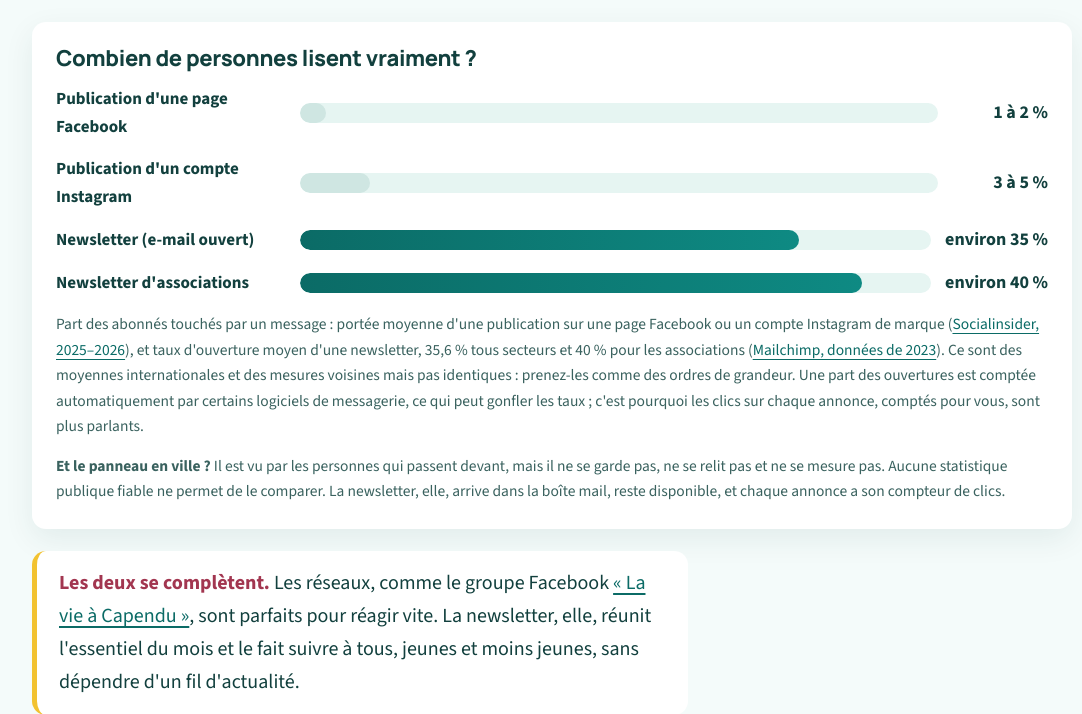
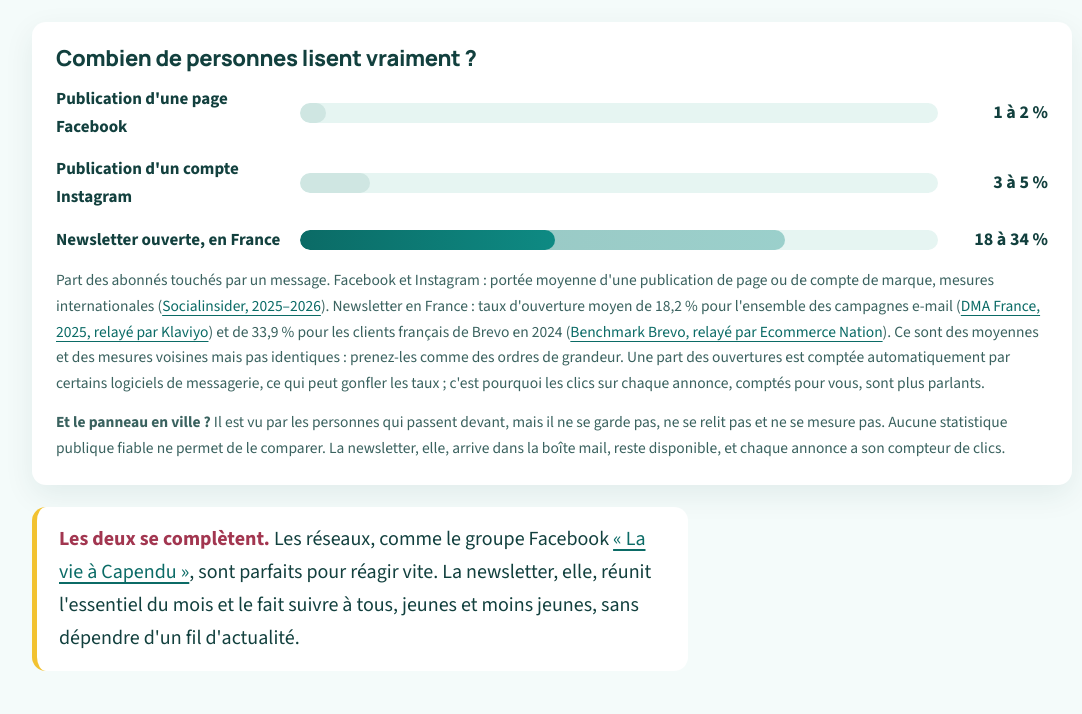
Before and after one commit to lotierimmobilier-prog/Studies, a PHP site: page / in a window 1280 px wide. Shown: the part 4026-4740 px from the top of the page, without its empty margins (88-1170 px from the left). Run offline with PHP 8.4, Linux system fonts and the light colour scheme.

Commit message:
Chiffres : newsletter en France, fourchette 18 à 34 %
Co-Authored-By: Claude Sonnet 5.5 <noreply@anthropic.com>
Claude-Session: https://claude.ai/code/session_01TzcMvJ2NRYzndZkisSww93

```diff
--- a/capendu-histoire.html
+++ b/capendu-histoire.html
@@ -15,7 +15,7 @@
   <meta name="referrer" content="strict-origin-when-cross-origin">
   <meta name="theme-color" content="#f2fbf9">
   <link rel="icon" href="favicon.svg" type="image/svg+xml">
-  <link rel="stylesheet" href="styles.css?v=20261109b">
+  <link rel="stylesheet" href="styles.css?v=20261109c">
 </head>
 <body>
   <a class="skip" href="#contenu">Aller au contenu</a>
--- a/index.html
+++ b/index.html
@@ -10,7 +10,7 @@
   <meta name="referrer" content="strict-origin-when-cross-origin">
   <meta name="theme-color" content="#f2fbf9">
   <link rel="icon" href="favicon.svg" type="image/svg+xml">
-  <link rel="stylesheet" href="styles.css?v=20261109b">
+  <link rel="stylesheet" href="styles.css?v=20261109c">
 </head>
 <body>
   <a class="skip" href="#contenu">Aller au contenu</a>
@@ -161,10 +161,9 @@
         <ul class="reach-list">
           <li><span class="reach-name">Publication d'une page Facebook</span><span class="reach-bar"><span class="reach-fill w-4"></span></span><b>1 à 2 %</b></li>
           <li><span class="reach-name">Publication d'un compte Instagram</span><span class="reach-bar"><span class="reach-fill w-11"></span></span><b>3 à 5 %</b></li>
-          <li class="reach-top"><span class="reach-name">Newsletter (e-mail ouvert)</span><span class="reach-bar"><span class="reach-fill w-79"></span></span><b>environ 35 %</b></li>
-          <li class="reach-top"><span class="reach-name">Newsletter d'associations</span><span class="reach-bar"><span class="reach-fill w-89"></span></span><b>environ 40 %</b></li>
+          <li class="reach-top"><span class="reach-name">Newsletter ouverte, en France</span><span class="reach-bar"><span class="reach-fill reach-range w-76"></span><span class="reach-fill reach-solid w-40"></span></span><b>18 à 34 %</b></li>
         </ul>
-        <p class="reach-note">Part des abonnés touchés par un message : portée moyenne d'une publication sur une page Facebook ou un compte Instagram de marque (<a href="https://www.socialinsider.io/blog/facebook-organic-reach/" target="_blank" rel="noopener noreferrer">Socialinsider, 2025–2026</a>), et taux d'ouverture moyen d'une newsletter, 35,6 % tous secteurs et 40 % pour les associations (<a href="https://mailchimp.com/resources/email-marketing-benchmarks/" target="_blank" rel="noopener noreferrer">Mailchimp, données de 2023</a>). Ce sont des moyennes internationales et des mesures voisines mais pas identiques : prenez-les comme des ordres de grandeur. Une part des ouvertures est comptée automatiquement par certains logiciels de messagerie, ce qui peut gonfler les taux ; c'est pourquoi les clics sur chaque annonce, comptés pour vous, sont plus parlants.</p>
+        <p class="reach-note">Part des abonnés touchés par un message. Facebook et Instagram : portée moyenne d'une publication de page ou de compte de marque, mesures internationales (<a href="https://www.socialinsider.io/blog/facebook-organic-reach/" target="_blank" rel="noopener noreferrer">Socialinsider, 2025–2026</a>). Newsletter en France : taux d'ouverture moyen de 18,2 % pour l'ensemble des campagnes e-mail (<a href="https://www.klaviyo.com/fr/blog/statistiques-emailing" target="_blank" rel="noopener noreferrer">DMA France, 2025, relayé par Klaviyo</a>) et de 33,9 % pour les clients français de Brevo en 2024 (<a href="https://www.ecommerce-nation.fr/benchmark-brevo-etude-marketing/" target="_blank" rel="noopener noreferrer">Benchmark Brevo, relayé par Ecommerce Nation</a>). Ce sont des moyennes et des mesures voisines mais pas identiques : prenez-les comme des ordres de grandeur. Une part des ouvertures est comptée automatiquement par certains logiciels de messagerie, ce qui peut gonfler les taux ; c'est pourquoi les clics sur chaque annonce, comptés pour vous, sont plus parlants.</p>
         <p class="reach-note"><strong>Et le panneau en ville ?</strong> Il est vu par les personnes qui passent devant, mais il ne se garde pas, ne se relit pas et ne se mesure pas. Aucune statistique publique fiable ne permet de le comparer. La newsletter, elle, arrive dans la boîte mail, reste disponible, et chaque annonce a son compteur de clics.</p>
       </div>
       <p class="indep"><strong>Les deux se complètent.</strong> Les réseaux, comme le groupe Facebook <a href="https://www.facebook.com/groups/230885877837102" target="_blank" rel="noopener noreferrer">« La vie à Capendu »</a>, sont parfaits pour réagir vite. La newsletter, elle, réunit l'essentiel du mois et le fait suivre à tous, jeunes et moins jeunes, sans dépendre d'un fil d'actualité.</p>
--- a/liens.html
+++ b/liens.html
@@ -15,7 +15,7 @@
   <meta name="referrer" content="strict-origin-when-cross-origin">
   <meta name="theme-color" content="#f2fbf9">
   <link rel="icon" href="favicon.svg" type="image/svg+xml">
-  <link rel="stylesheet" href="styles.css?v=20261109b">
+  <link rel="stylesheet" href="styles.css?v=20261109c">
 </head>
 <body>
   <a class="skip" href="#contenu">Aller au contenu</a>
--- a/qui-est-derriere.html
+++ b/qui-est-derriere.html
@@ -9,7 +9,7 @@
   <meta name="referrer" content="strict-origin-when-cross-origin">
   <meta name="theme-color" content="#f2fbf9">
   <link rel="icon" href="favicon.svg" type="image/svg+xml">
-  <link rel="stylesheet" href="styles.css?v=20261109b">
+  <link rel="stylesheet" href="styles.css?v=20261109c">
 </head>
 <body>
   <a class="skip" href="#contenu">Aller au contenu</a>
--- a/rgpd.html
+++ b/rgpd.html
@@ -9,7 +9,7 @@
   <meta name="referrer" content="strict-origin-when-cross-origin">
   <meta name="theme-color" content="#f2fbf9">
   <link rel="icon" href="favicon.svg" type="image/svg+xml">
-  <link rel="stylesheet" href="styles.css?v=20261109b">
+  <link rel="stylesheet" href="styles.css?v=20261109c">
 </head>
 <body>
   <a class="skip" href="#contenu">Aller au contenu</a>
--- a/styles.css
+++ b/styles.css
@@ -393,3 +393,8 @@ main h2:not(.signup-title):not(.sr-only)::after{content:"";display:block;width:5
 .reach-note{margin:0;font-size:15.5px;color:var(--ink-soft);max-width:none}
 .reach-note a{color:var(--pampre)}
 @media (max-width:640px){.reach-list li{grid-template-columns:1fr auto}.reach-bar{grid-column:1 / -1;order:3}.reach{padding:20px}}
+.w-40{width:40%}.w-76{width:76%}
+.reach-bar{position:relative}
+.reach-bar .reach-fill{position:absolute;left:0;top:0}
+.reach-top .reach-range{background:linear-gradient(90deg,rgba(11,107,102,.35),rgba(14,138,131,.35))}
+.reach-top .reach-solid{background:linear-gradient(90deg,var(--pampre),#0e8a83)}
```
Also changed, not shown: devenir-partenaire.html (+3 -4 lines).
